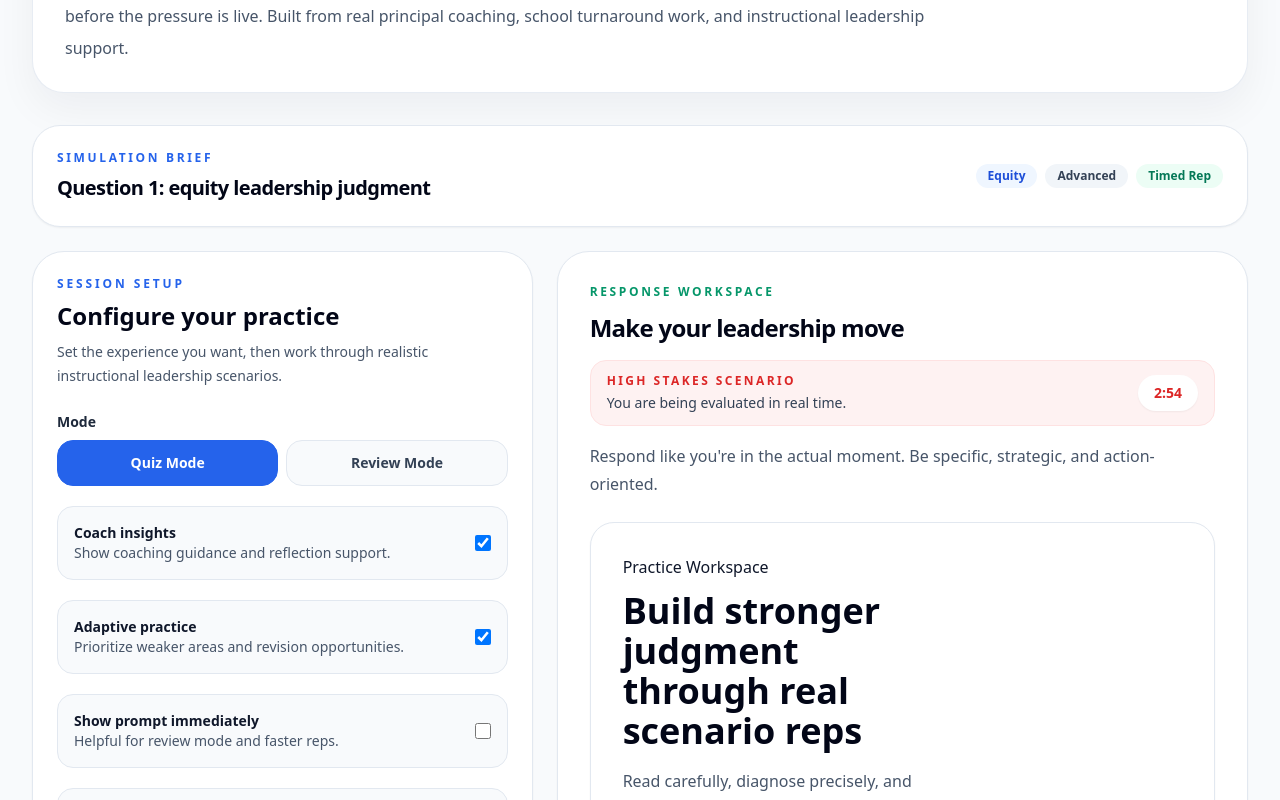
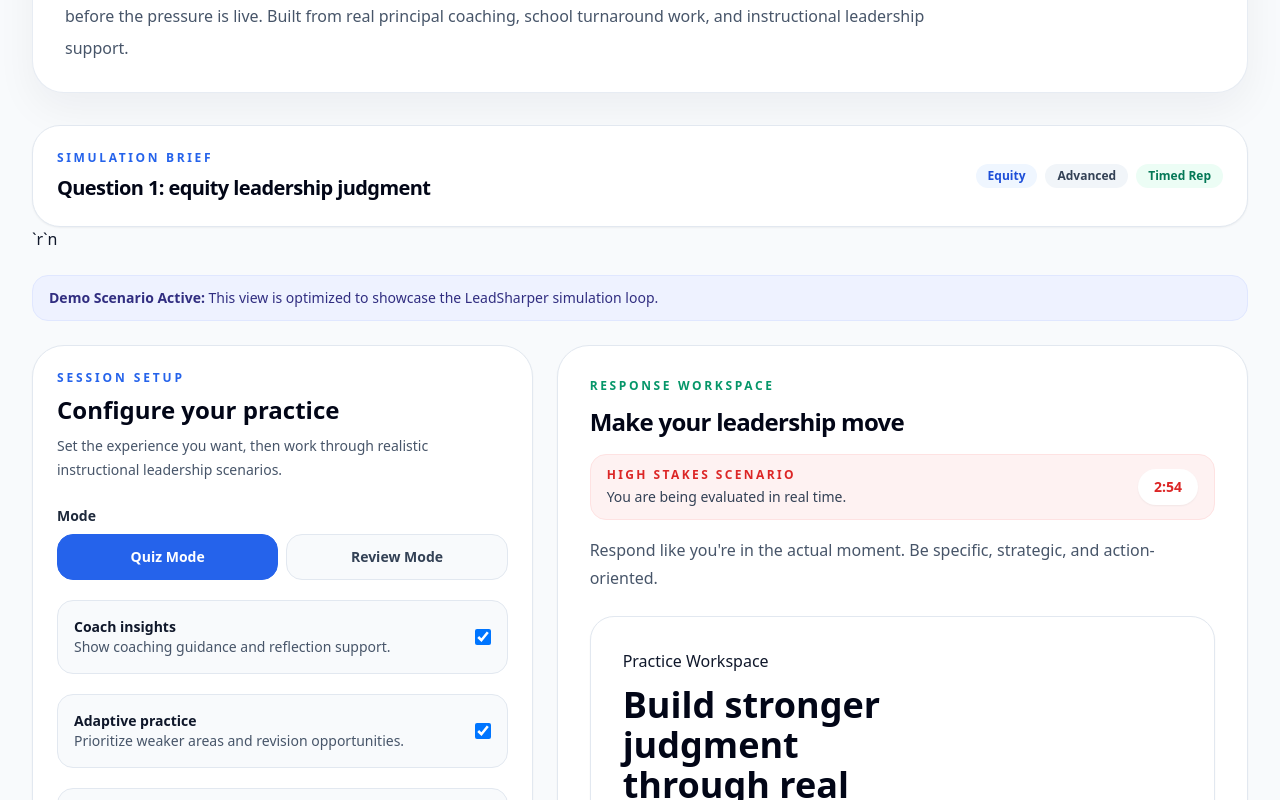
Before and after one commit to jmarc296-jpg/instructional-leadership-practice, a Next.js app: page / in a window 1280 px wide. Shown: the part 2020-2820 px from the top of the page. Built offline with nearby package versions, Linux system fonts and the light colour scheme.

Commit message:
Add demo mode badge to practice workspace

```diff
--- /dev/null
+++ b/components/demo-badge.tsx
@@ -0,0 +1,14 @@
+type Props = {
+  isDemo?: boolean
+}
+
+export function DemoBadge({ isDemo = true }: Props) {
+  if (!isDemo) return null
+
+  return (
+    <div className="rounded-2xl border border-indigo-100 bg-indigo-50 px-4 py-3 text-sm text-indigo-900">
+      <span className="font-semibold">Demo Scenario Active:</span>{' '}
+      This view is optimized to showcase the LeadSharper simulation loop.
+    </div>
+  )
+}
--- a/components/practice-workspace.tsx
+++ b/components/practice-workspace.tsx
@@ -4,6 +4,7 @@ import { useEffect, useState } from 'react'
 import { PracticeView } from '@/components/practice-view'
 import { SessionSetup } from '@/components/session-setup'
 import { ScenarioBrief } from '@/components/scenario-brief'
+import { DemoBadge } from '@/components/demo-badge'
 import type { Card, SessionSettings } from '@/types'
 
 type Props = {
@@ -53,7 +54,7 @@ export function PracticeWorkspace({
   if (isLoading) {
     return (
       <div id="practice-workspace" className="space-y-6">
-        <ScenarioBrief card={currentCard} questionNumber={questionNumber} />
+        <ScenarioBrief card={currentCard} questionNumber={questionNumber} />`r`n      <DemoBadge />
 
         <section className="grid gap-6 lg:grid-cols-[0.42fr_0.58fr]">
           <div className="premium-panel rounded-[32px] border border-slate-200 bg-white p-8 shadow-sm">
@@ -66,7 +67,7 @@ export function PracticeWorkspace({
 
   return (
     <div id="practice-workspace" className="space-y-6">
-      <ScenarioBrief card={currentCard} questionNumber={questionNumber} />
+      <ScenarioBrief card={currentCard} questionNumber={questionNumber} />`r`n      <DemoBadge />
 
       <section className="grid gap-6 lg:grid-cols-[0.42fr_0.58fr]">
         <div className="space-y-6">
```
